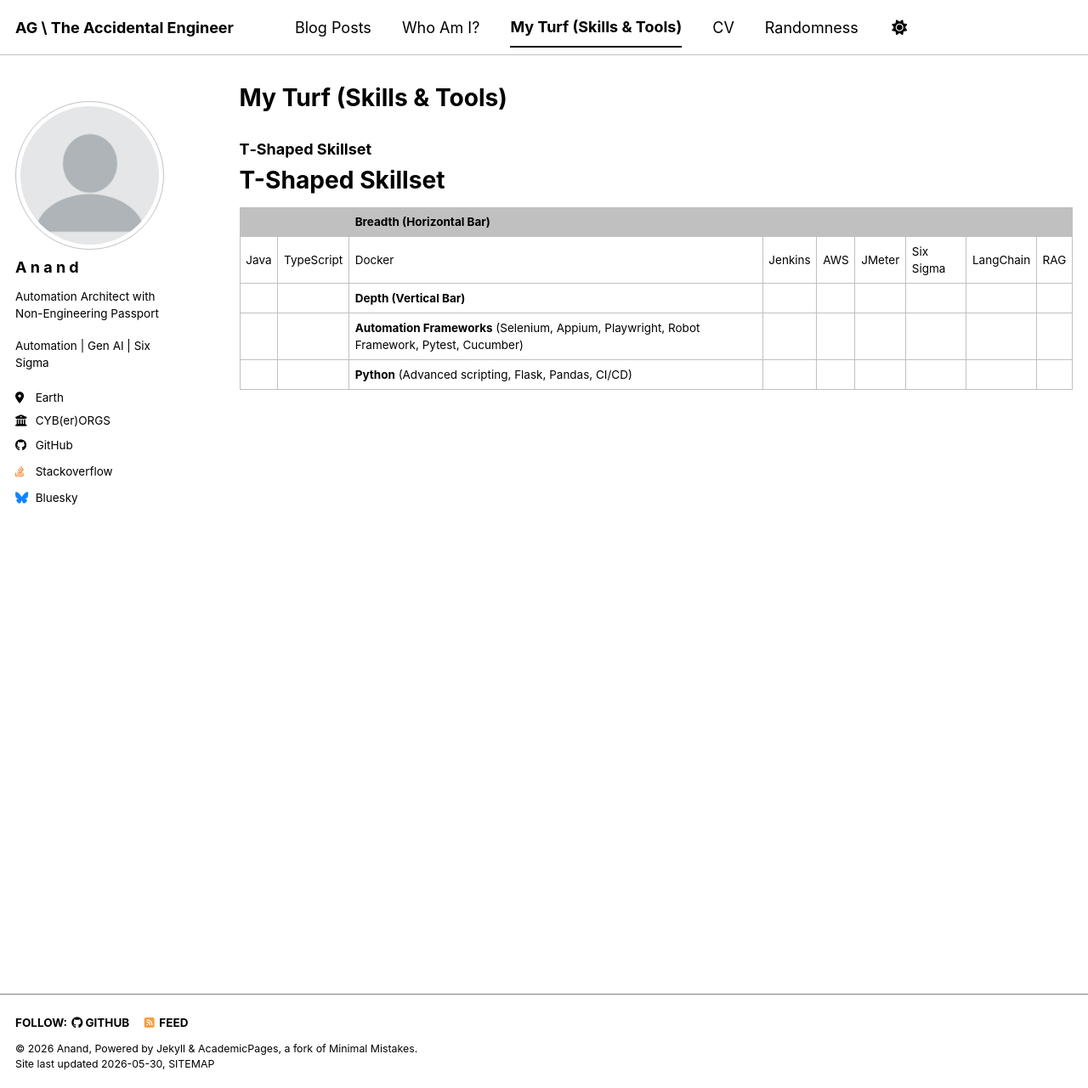
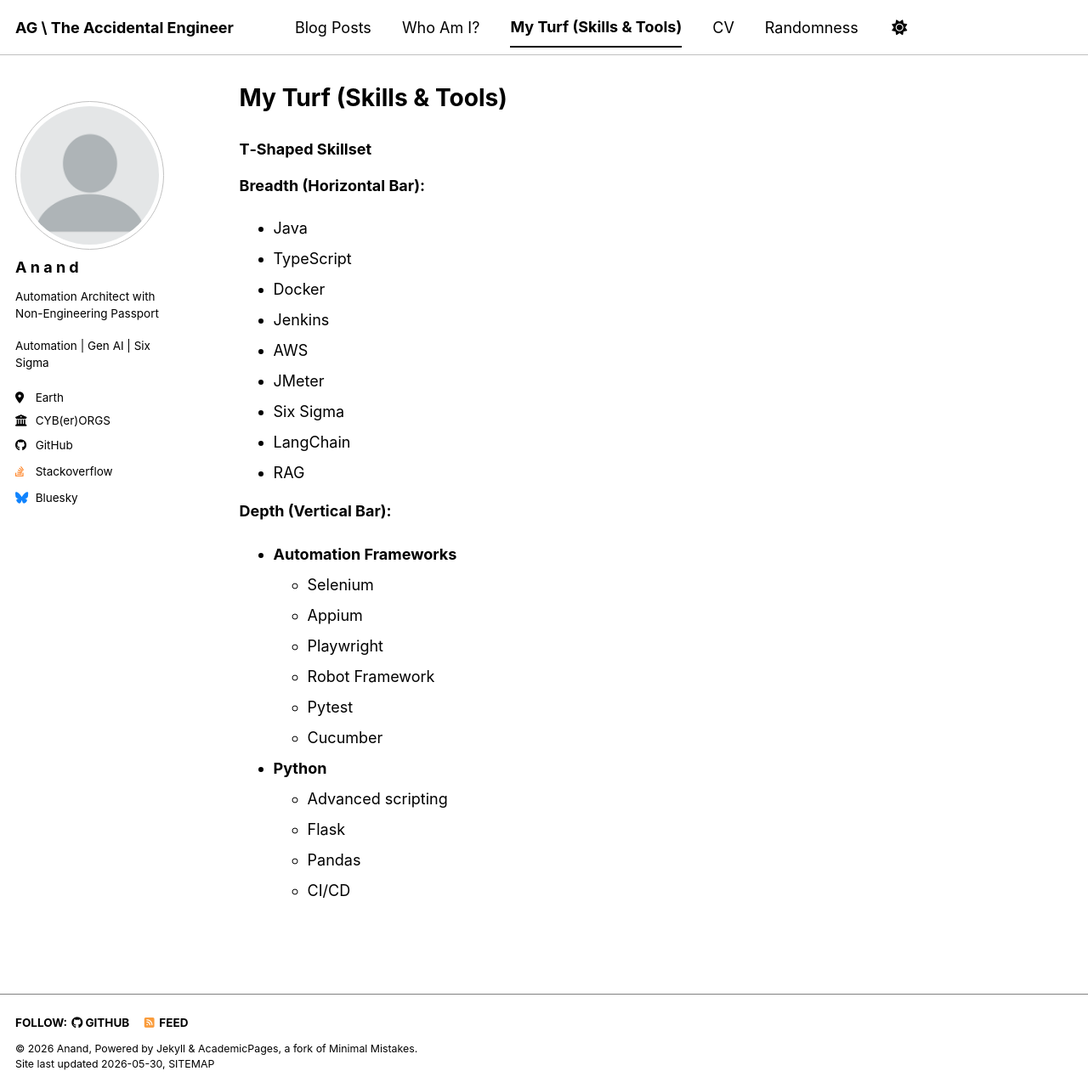
Before and after one commit to anand-gautam/anand-gautam.github.io, a Jekyll site: the page built from _pages/skills.md, in a window 1280 px wide and 1281 px high. Shown: the whole window at 85% size. Built offline with Jekyll 4.4.1, drawn with Linux system fonts in a browser that asks for light colours; a script bundle is joined from its source files by our own code; library files that are not in the unit come from our copies.

Commit message:
Update skills.md

```diff
--- a/_pages/skills.md
+++ b/_pages/skills.md
@@ -9,11 +9,27 @@ author_profile: true
 
 ### T‑Shaped Skillset
 
-# T-Shaped Skillset
+**Breadth (Horizontal Bar):**
+- Java
+- TypeScript
+- Docker
+- Jenkins
+- AWS
+- JMeter
+- Six Sigma
+- LangChain
+- RAG
 
-|                               |                               | **Breadth (Horizontal Bar)** |                               |                               |
-|-------------------------------|-------------------------------|-------------------------------|-------------------------------|-------------------------------|
-| Java | TypeScript | Docker | Jenkins | AWS | JMeter | Six Sigma | LangChain | RAG |
-|                               |                               | **Depth (Vertical Bar)**      |                               |                               |
-|                               |                               | **Automation Frameworks** (Selenium, Appium, Playwright, Robot Framework, Pytest, Cucumber) |                               |                               |
-|                               |                               | **Python** (Advanced scripting, Flask, Pandas, CI/CD) |                               |                               |
+**Depth (Vertical Bar):**
+- **Automation Frameworks**
+  - Selenium
+  - Appium
+  - Playwright
+  - Robot Framework
+  - Pytest
+  - Cucumber
+- **Python**
+  - Advanced scripting
+  - Flask
+  - Pandas
+  - CI/CD
```
